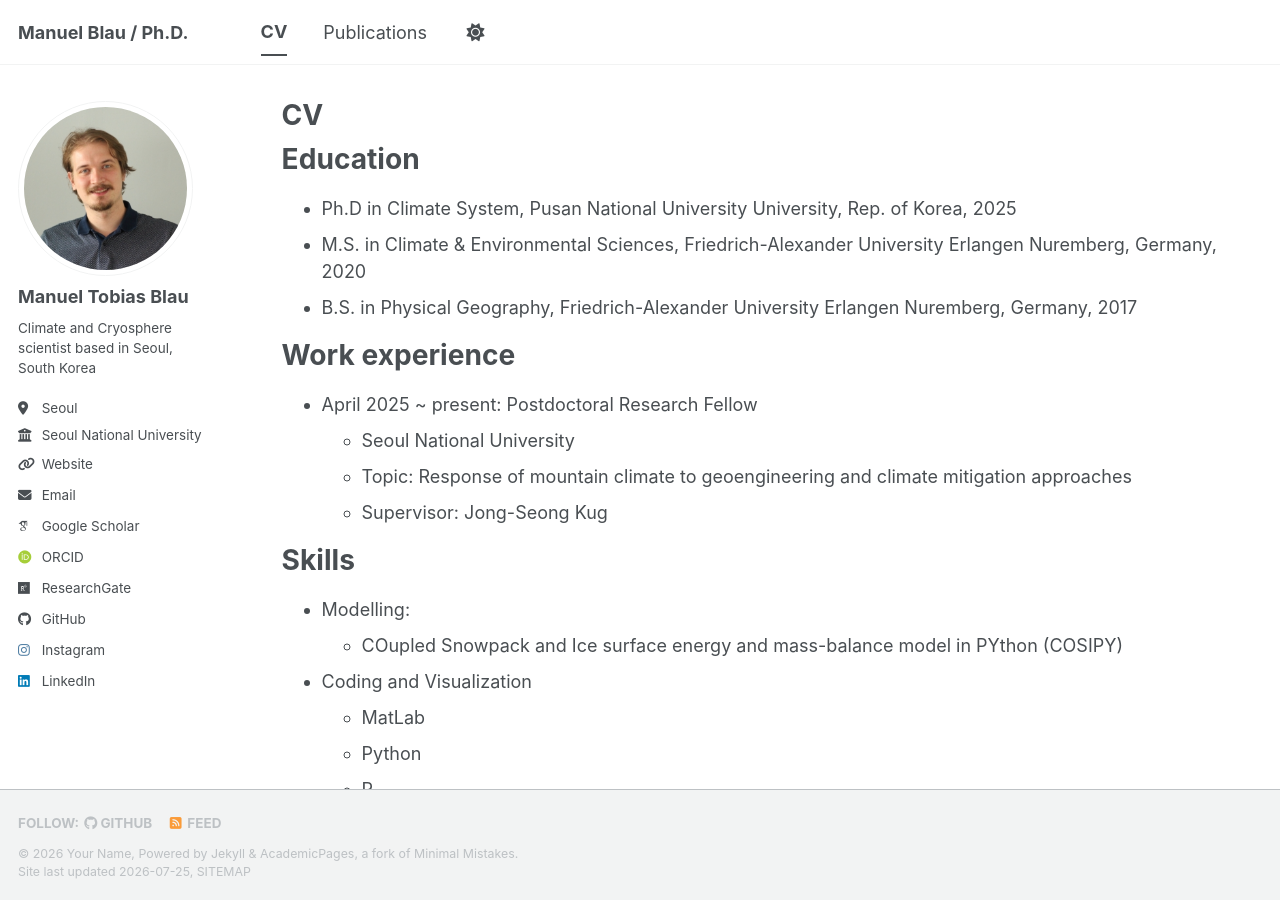
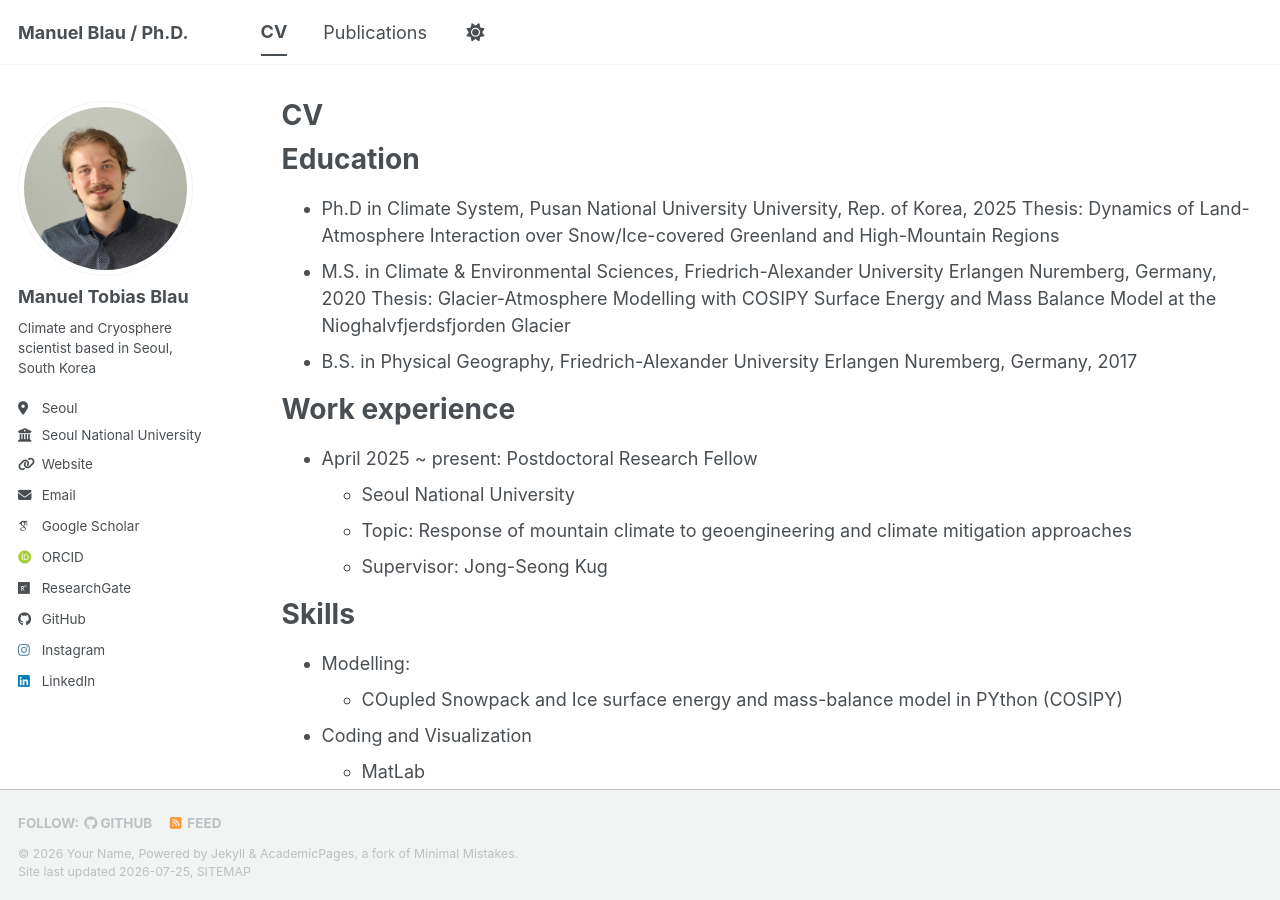
Before and after one commit to ManuTobt/manutobt.github.io, a Jekyll site: the page built from _pages/cv.md, in a window 1280 px wide and 900 px high. Built offline with Jekyll 4.4.1, drawn with Linux system fonts in a browser that asks for light colours; some web fonts are replaced; a script bundle is joined from its source files by our own code; library files that are not in the unit come from our copies.

Commit message:
Update cv.md

```diff
--- a/_pages/cv.md
+++ b/_pages/cv.md
@@ -12,7 +12,9 @@ redirect_from:
 Education
 ======
 * Ph.D in Climate System, Pusan National University University, Rep. of Korea, 2025
+    Thesis: Dynamics of Land-Atmosphere Interaction over Snow/Ice-covered Greenland and High-Mountain Regions
 * M.S. in Climate & Environmental Sciences, Friedrich-Alexander University Erlangen Nuremberg, Germany, 2020
+    Thesis: Glacier-Atmosphere Modelling with COSIPY Surface Energy and Mass Balance Model at the Nioghalvfjerdsfjorden Glacier
 * B.S. in Physical Geography, Friedrich-Alexander University Erlangen Nuremberg, Germany, 2017
 
 Work experience
```
